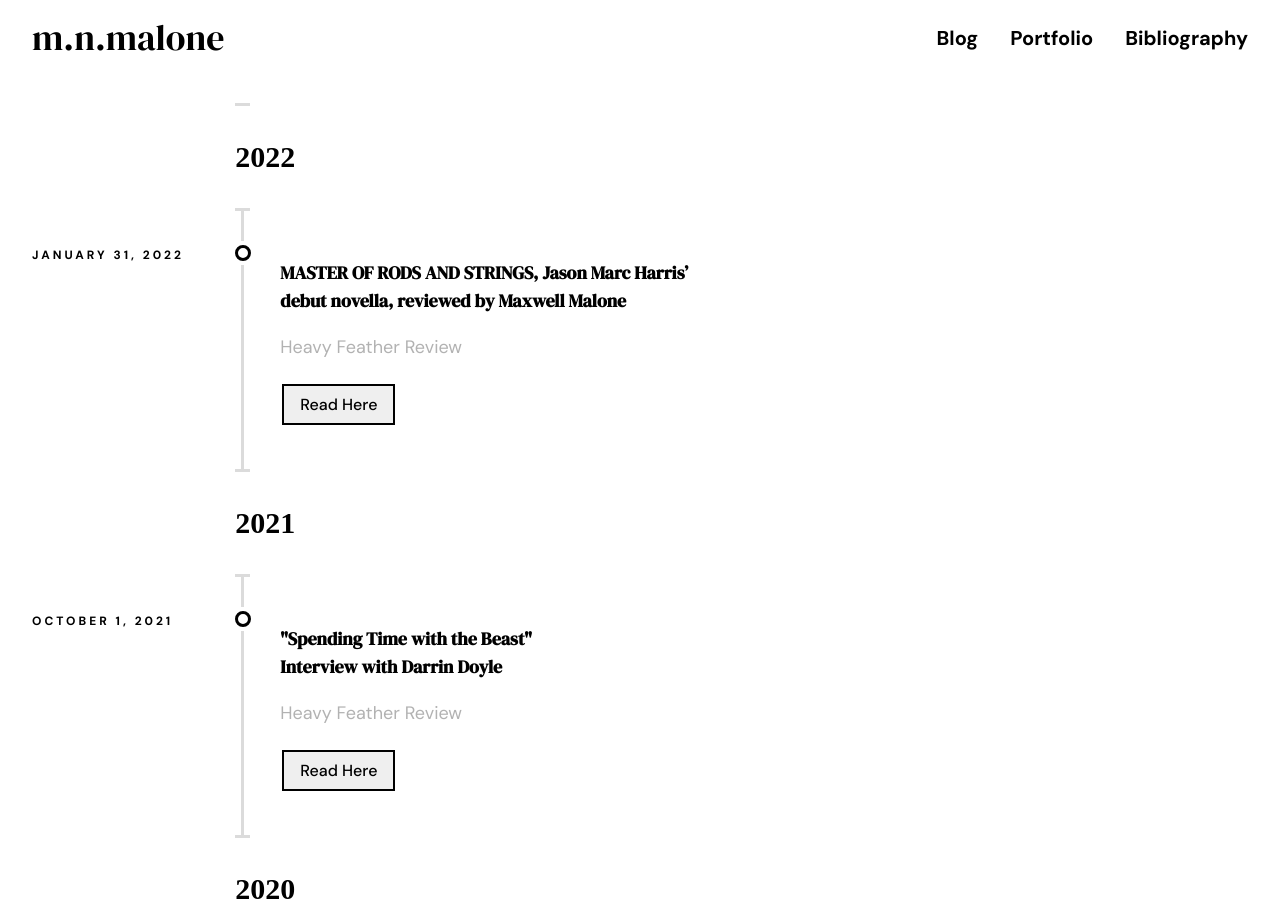
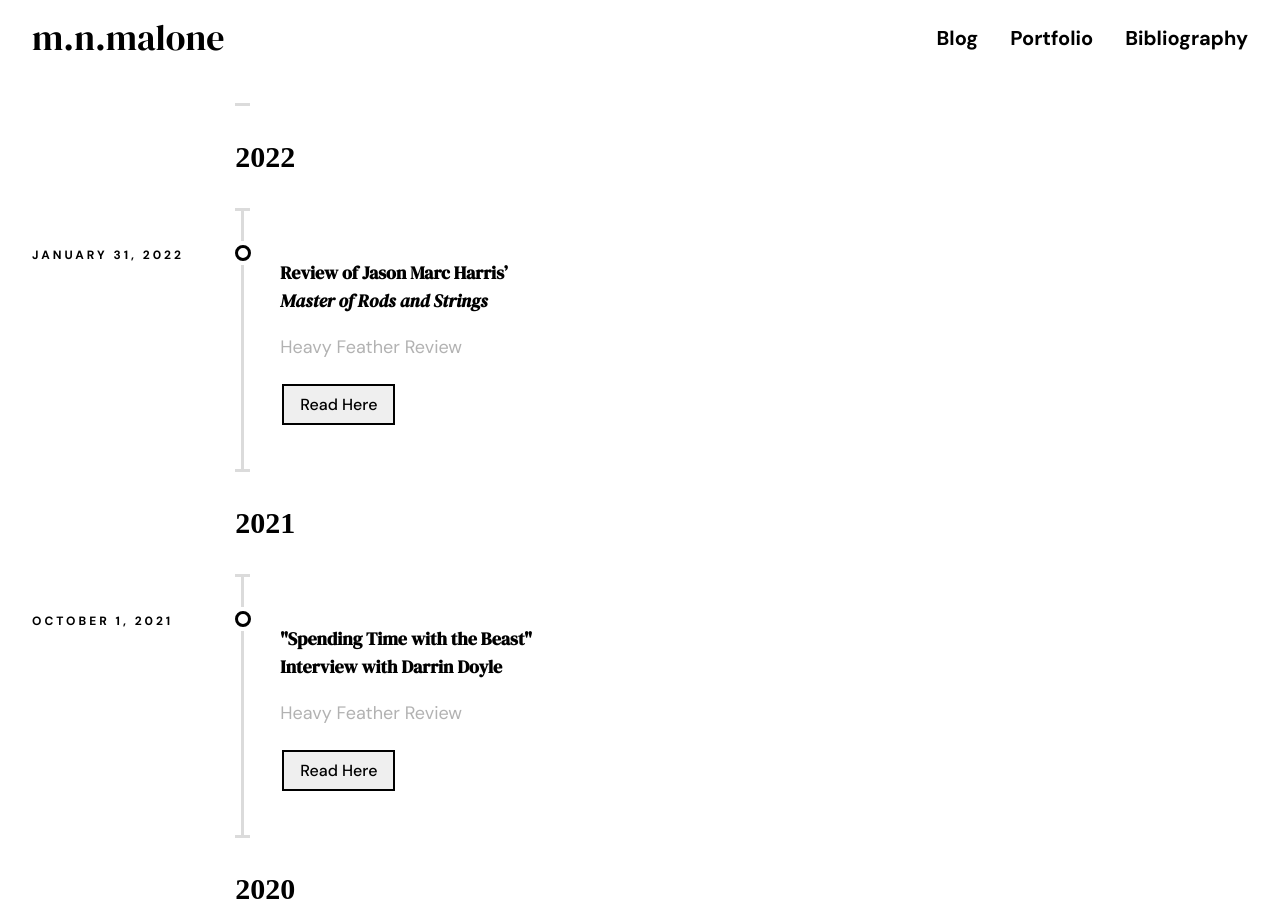
Before and after one commit to mnmalone/mnmalone2021, a Jekyll site: the page built from bibliography.md, in a window 1280 px wide and 900 px high, scrolled down 523 px. Built offline with Jekyll 4.4.1, drawn with Linux system fonts in a browser that asks for light colours; some web fonts are replaced.

Commit message:
Update timeline.html

```diff
--- a/_layouts/timeline.html
+++ b/_layouts/timeline.html
@@ -28,7 +28,7 @@ layout: default
                     </div>
                     <div class="timeline-marker"></div>
                     <div class="timeline-content">
-                        <h3 class="event-title">MASTER OF RODS AND STRINGS, Jason Marc Harris’ debut novella, reviewed by Maxwell Malone</h3>
+                        <h3 class="event-title">Review of Jason Marc Harris’<br/><i>Master of Rods and Strings</i></h3>
                         <p class="event-text">Heavy Feather Review</p>
                         <a href="https://heavyfeatherreview.org/2022/01/31/master-of-rods-and-strings/" target="_blank"><button class="timeline-button timeline-button1">Read Here</button></a>
                     </div>
```
